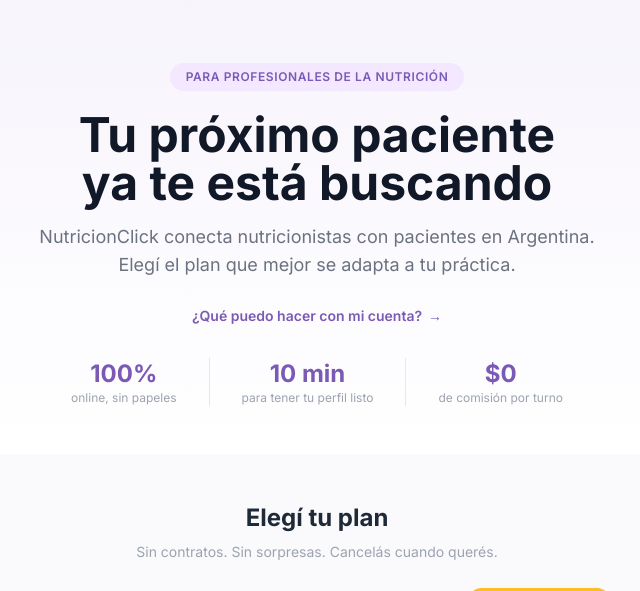
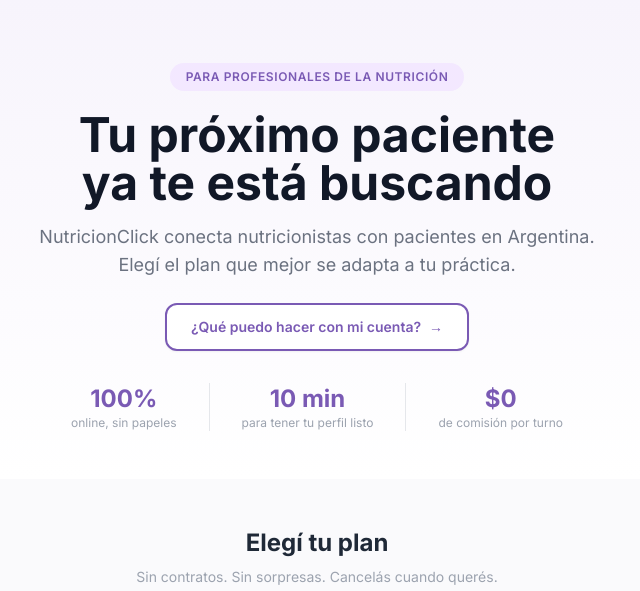
Before and after one commit to LeandroFrattini/nutricionapp, a Django app: page /quiero-ser-parte/ in a window 1280 px wide. Shown: the part 66-657 px from the top of the page, without its empty margins (323-963 px from the left). Run offline with Django 5.2, Linux system fonts and the light colour scheme; parts of the project's set-up code (start-up, migrations or seed data) failed here and were passed over; some libraries are stand-ins or nearby versions.

Commit message:
Convierte el link "¿Qué puedo hacer con mi cuenta?" en un botón visible
Era un link de texto chico, poco visible junto al resto del hero.

```diff
--- a/templates/quiero_ser_parte.html
+++ b/templates/quiero_ser_parte.html
@@ -39,7 +39,7 @@
     Elegí el plan que mejor se adapta a tu práctica.
   </p>
   <a href="{% url 'que_puedo_hacer' %}"
-     class="inline-flex items-center gap-1.5 text-sm font-semibold text-[#7A5AB4] hover:text-[#5E4694] transition mb-8">
+     class="inline-flex items-center gap-2 text-sm font-semibold text-[#7A5AB4] bg-white border-2 border-[#7A5AB4] px-6 py-3 rounded-xl hover:bg-[#7A5AB4] hover:text-white transition mb-8 shadow-sm">
     ¿Qué puedo hacer con mi cuenta? <span aria-hidden="true">→</span>
   </a>
   <!-- Prueba social -->
```
